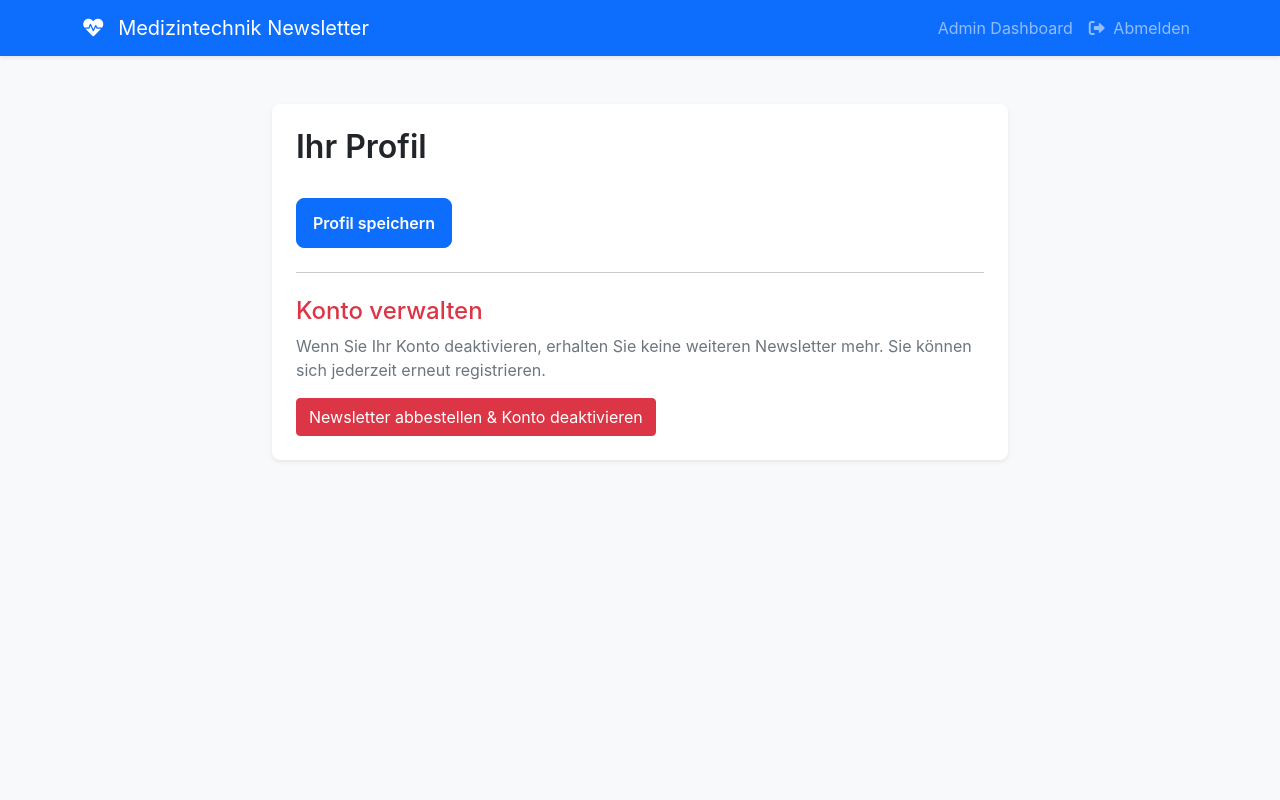
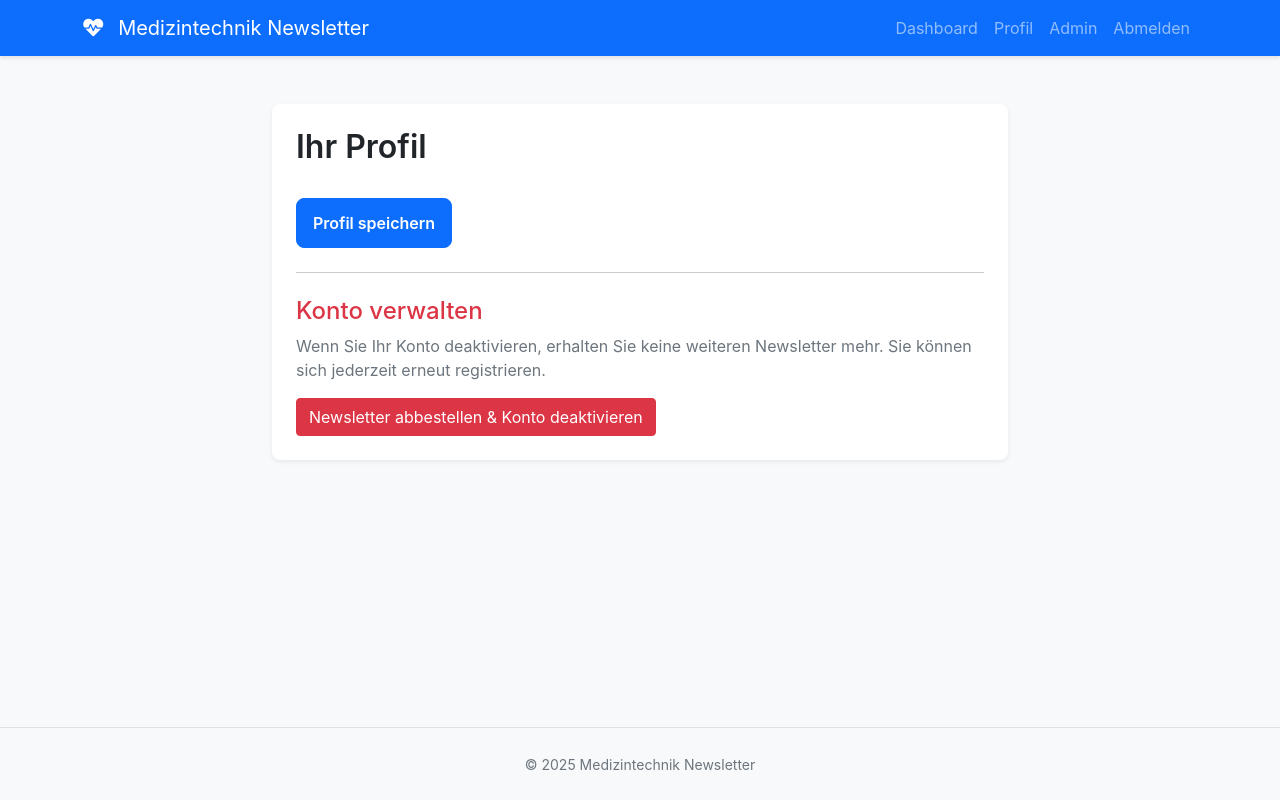
Before and after one commit to jackl1304/News, a Flask app: page /profil in a window 1280 px wide. Run offline with Flask 3, Linux system fonts and the light colour scheme; the visitor is signed in with stand-in values (Sample User, id 1).

Commit message:
Update base.html

```diff
--- a/medtech_newsletter/templates/base.html
+++ b/medtech_newsletter/templates/base.html
@@ -2,56 +2,43 @@
 <html lang="de">
 <head>
     <meta charset="UTF-8">
+    <meta name="viewport" content="width=device-width, initial-scale=1.0">
     <title>{% block title %}Medizintechnik Newsletter{% endblock %}</title>
     <link href="https://cdn.jsdelivr.net/npm/bootstrap@5.1.3/dist/css/bootstrap.min.css" rel="stylesheet">
     <link href="{{ url_for('static', filename='css/style.css') }}" rel="stylesheet">
     <link rel="stylesheet" href="https://cdnjs.cloudflare.com/ajax/libs/font-awesome/6.0.0/css/all.min.css">
 </head>
-<body class="bg-light">
-    <nav class="navbar navbar-expand-lg navbar-dark bg-primary shadow-sm">
+<body>
+    <nav class="navbar navbar-expand-lg navbar-dark bg-primary">
         <div class="container">
-            <a class="navbar-brand" href="{{ url_for('main.index') }}">
+            <a class="navbar-brand" href="{{ url_for('index') }}">
                 <i class="fas fa-heartbeat me-2"></i> Medizintechnik Newsletter
             </a>
-            <div class="collapse navbar-collapse">
+            <div class="collapse navbar-collapse" id="navbarNav">
                 <ul class="navbar-nav ms-auto">
                     {% if session.user_id %}
+                        <li class="nav-item"><a class="nav-link" href="{{ url_for('user_dashboard') }}">Dashboard</a></li>
+                        <li class="nav-item"><a class="nav-link" href="{{ url_for('edit_profile') }}">Profil</a></li>
                         {% if session.is_admin %}
-                        <li class="nav-item">
-                            <a class="nav-link" href="{{ url_for('main.admin_dashboard') }}">Admin Dashboard</a>
-                        </li>
+                        <li class="nav-item"><a class="nav-link" href="{{ url_for('admin_dashboard') }}">Admin</a></li>
                         {% endif %}
-                        <li class="nav-item">
-                            <a class="nav-link" href="{{ url_for('main.logout') }}">
-                                <i class="fas fa-sign-out-alt me-1"></i> Abmelden
-                            </a>
-                        </li>
+                        <li class="nav-item"><a class="nav-link" href="{{ url_for('logout') }}">Abmelden</a></li>
                     {% else %}
-                        <li class="nav-item">
-                            <a class="nav-link" href="{{ url_for('main.login') }}">Anmelden</a>
-                        </li>
-                        <li class="nav-item">
-                            <a class="nav-link" href="{{ url_for('main.register') }}">Registrieren</a>
-                        </li>
+                        <li class="nav-item"><a class="nav-link" href="{{ url_for('login') }}">Anmelden</a></li>
+                        <li class="nav-item"><a class="nav-link" href="{{ url_for('register') }}">Registrieren</a></li>
                     {% endif %}
                 </ul>
             </div>
         </div>
     </nav>
-
     <main class="container my-5">
-        {% with messages = get_flashed_messages(with_categories=true) %}
-            {% if messages %}
-                {% for category, message in messages %}
-                    <div class="alert alert-{{ category }} alert-dismissible fade show" role="alert">
-                        {{ message }}
-                        <button type="button" class="btn-close" data-bs-dismiss="alert" aria-label="Close"></button>
-                    </div>
-                {% endfor %}
-            {% endif %}
-        {% endwith %}
         {% block content %}{% endblock %}
     </main>
+    <footer class="bg-light py-4 mt-auto">
+        <div class="container text-center text-muted">
+            <small>© 2025 Medizintechnik Newsletter</small>
+        </div>
+    </footer>
     <script src="https://cdn.jsdelivr.net/npm/bootstrap@5.1.3/dist/js/bootstrap.bundle.min.js"></script>
     {% block scripts %}{% endblock %}
 </body>
```
